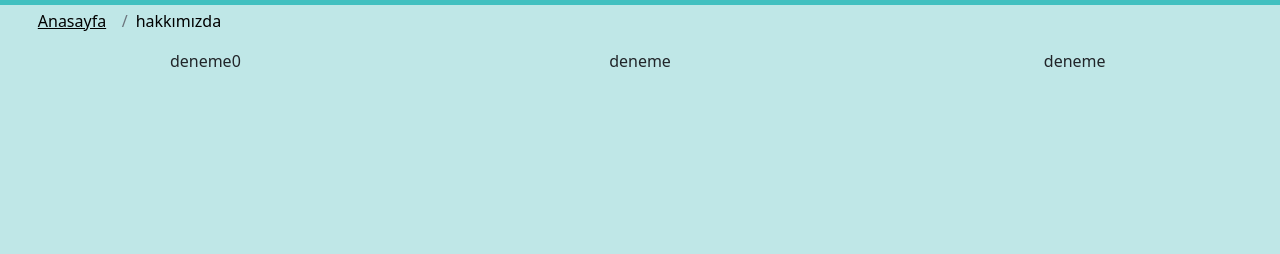
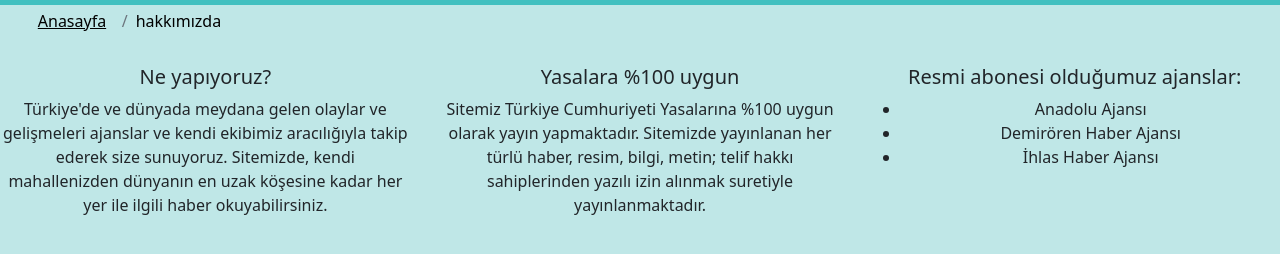
Before and after one commit to suleymanacikgoz/MyWebSite, a plain HTML site: page Hakkimizda.html in a window 1280 px wide. Shown: the part 54-308 px from the top of the page. Drawn offline with nearby package versions, Linux system fonts and the light colour scheme.

Commit message:
Update Hakkimizda.html

```diff
--- a/Hakkimizda.html
+++ b/Hakkimizda.html
@@ -34,17 +34,24 @@
   <div class="row">
     <div class="col" align="center" >
       <p>
-        deneme0
+        <h5>Ne yapıyoruz?</h5>
+        Türkiye'de ve dünyada meydana gelen olaylar ve gelişmeleri ajanslar ve kendi ekibimiz aracılığıyla takip ederek size sunuyoruz. Sitemizde, kendi mahallenizden dünyanın en uzak köşesine kadar her yer ile ilgili haber okuyabilirsiniz.
       </p>
     </div>
     <div class="col" align="center">
       <p>
-        deneme
+        <h5>Yasalara %100 uygun</h5>
+        Sitemiz Türkiye Cumhuriyeti Yasalarına %100 uygun olarak yayın yapmaktadır. Sitemizde yayınlanan her türlü haber, resim, bilgi, metin; telif hakkı sahiplerinden yazılı izin alınmak suretiyle yayınlanmaktadır.
       </p>
     </div>
     <div class="col" align="center">
       <p>
-        deneme
+        <h5>Resmi abonesi olduğumuz ajanslar:</h5>
+        <ul>
+          <li>Anadolu Ajansı</li>
+          <li>Demirören Haber Ajansı</li>
+          <li>İhlas Haber Ajansı</li>
+        </ul>
       </p>
     </div>
 
```
